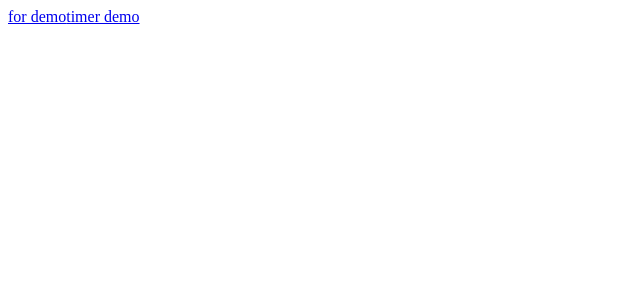
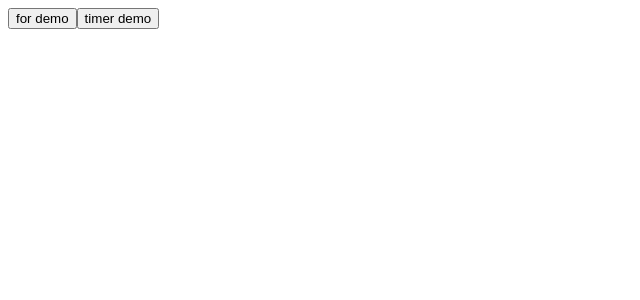
Before and after one commit to CroMarmot/NgDemo, an Angular app: page / in a window 1280 px wide. Shown: the top 300 px of the page, without its empty margins (0-640 px from the left). Built offline with nearby package versions, Linux system fonts and the light colour scheme.

Commit message:
chore: use button in demo page

```diff
--- a/src/app/app.component.html
+++ b/src/app/app.component.html
@@ -1,6 +1,6 @@
 <div class="toolbar" role="banner">
-  <a routerLink="for-demo">for demo</a>
-  <a routerLink="timer-demo">timer demo</a>
+  <a routerLink="for-demo"><button>for demo</button> </a>
+  <a routerLink="timer-demo"><button>timer demo</button></a>
 </div>
 
 <router-outlet></router-outlet>
```
